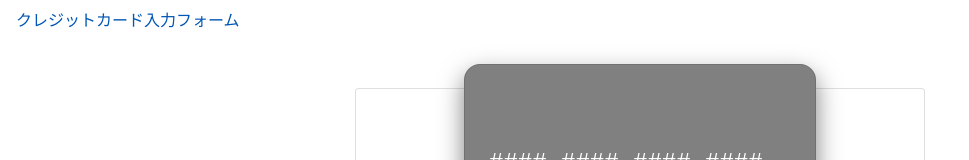
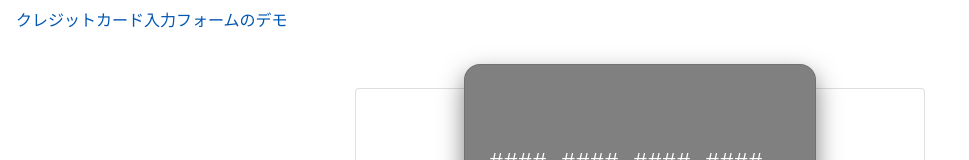
Before and after one commit to youmts/credit-card-form, a Vue app: page / in a window 1280 px wide. Shown: the top 160 px of the page, without its empty margins (0-969 px from the left). Built offline with nearby package versions, Linux system fonts and the light colour scheme.

Commit message:
refactor

```diff
--- a/package.json
+++ b/package.json
@@ -1,5 +1,5 @@
 {
-  "name": "like-git-project",
+  "name": "credit-card-form",
   "version": "0.1.0",
   "private": true,
   "scripts": {
--- a/src/App.vue
+++ b/src/App.vue
@@ -1,22 +1,22 @@
 <template>
   <div>
     <b-nav>
-      <b-nav-item>クレジットカード入力フォーム</b-nav-item>
+      <b-nav-item>クレジットカード入力フォームのデモ</b-nav-item>
     </b-nav>
     <b-container class="root-app">
-      <Project />
+      <FormContainer />
     </b-container>
   </div>
 </template>
 
 <script lang="ts">
 import Vue from "vue";
-import Project from "./containers/Project.vue";
+import FormContainer from "./containers/FormContainer.vue";
 
 export default Vue.extend({
   name: "App",
   components: {
-    Project
+    FormContainer
   }
 });
 </script>
```
Also changed, not shown: src/containers/FormContainer.vue (renamed from src/containers/Project.vue).
